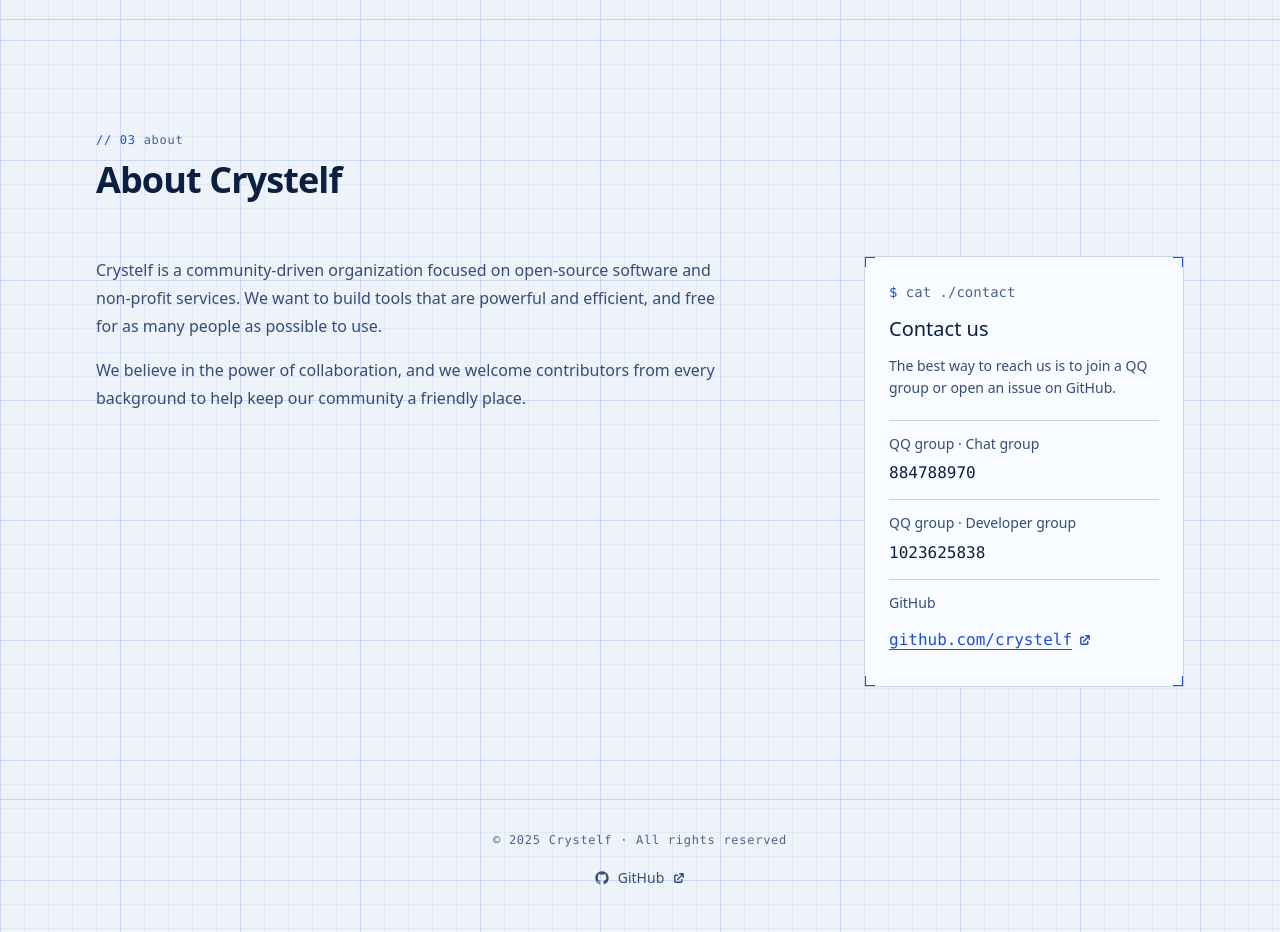
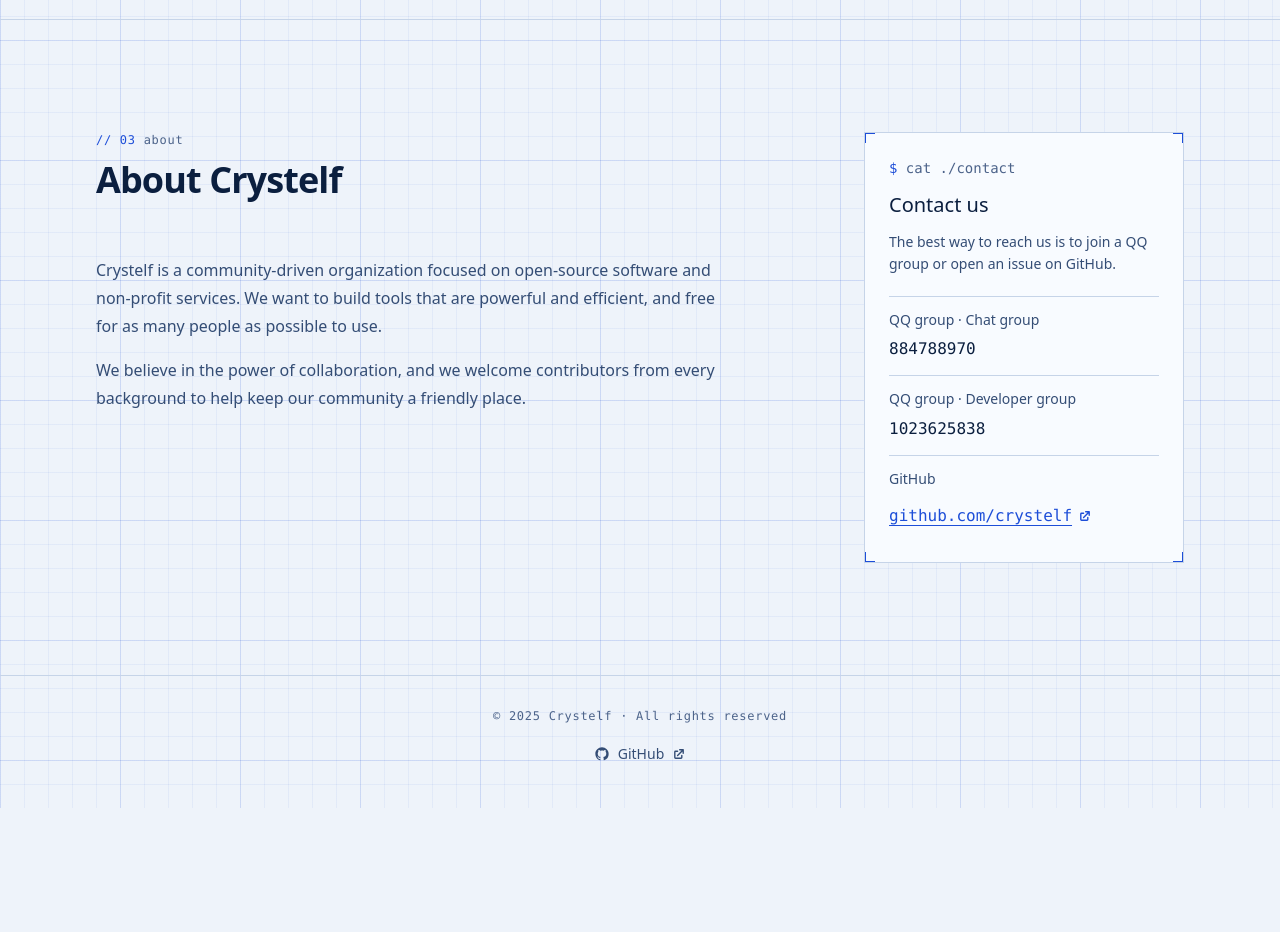
Before and after one commit to crystelf/crystelf-web, a React (Vite) app: page / in a window 1280 px wide. Shown: the part 2360-3292 px from the top of the page. After the commit the page ends 3168 px from the top, so only its background shows below. Built offline with nearby package versions, Linux system fonts and the light colour scheme.

Commit message:
style(about): 桌面端联系区块上移与标题对齐

```diff
--- a/src/components/sections/AboutSection.tsx
+++ b/src/components/sections/AboutSection.tsx
@@ -12,19 +12,21 @@
 
   return (
     <Section id="about" titleId="about-title">
+      <div className="grid gap-10 lg:grid-cols-[minmax(0,1fr)_20rem] lg:items-start">
+        <div className="min-w-0">
           <SectionHeader
             index="03"
             label={t.about.label}
             title={t.about.title}
             titleId="about-title"
           />
-      <div className="grid gap-10 lg:grid-cols-[minmax(0,1fr)_20rem]">
-        <div {...body} className="flex min-w-0 flex-col gap-4">
+          <div {...body} className="flex flex-col gap-4">
             {t.about.body.map((paragraph) => (
               <p key={paragraph} className="max-w-text text-base text-fg-muted">
                 {paragraph}
               </p>
             ))}
+          </div>
         </div>
         <div {...contact} className="border border-line bg-surface p-6 corner-marks">
           <p className="font-mono text-sm text-fg-subtle">
```
Lines whose indentation alone changed are shown as unchanged.
